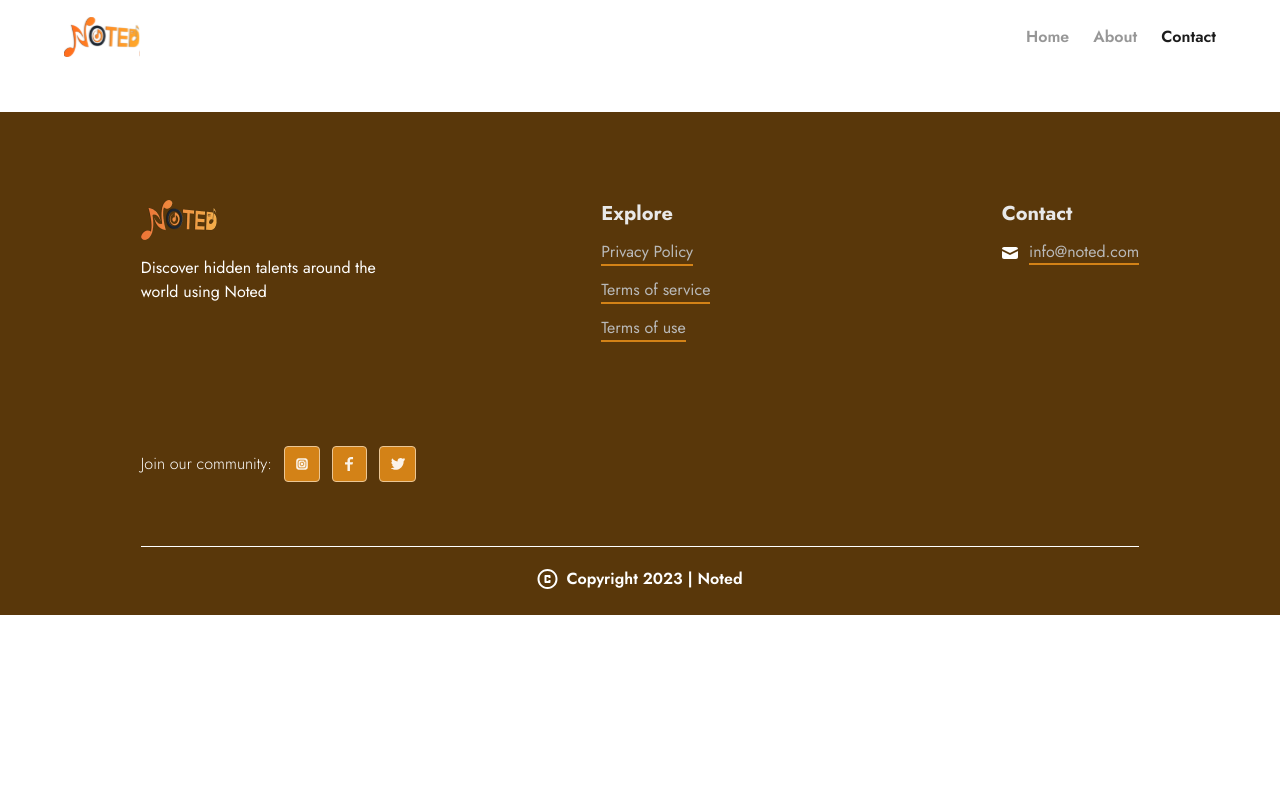
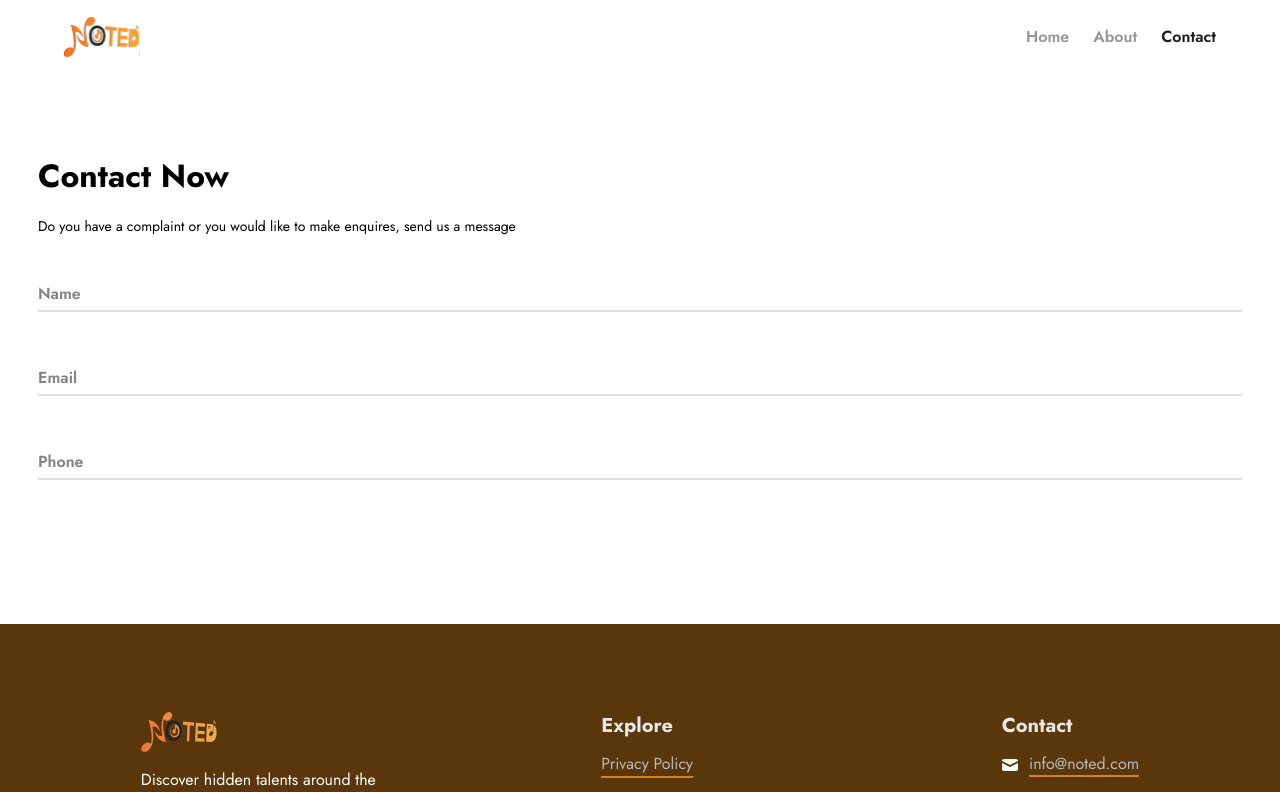
Before and after one commit to DigeetalHub/Noted-web, a Next.js app: page /contact in a window 1280 px wide. Shown: the top 792 px of the page. Built offline with nearby package versions, Linux system fonts and the light colour scheme.

Commit message:
[ADD] Added input fields for contact form

```diff
--- /dev/null
+++ b/components/Form.js
@@ -0,0 +1,104 @@
+import React, { useState } from "react";
+import Heading from "./Heading";
+import Subheading from "./Subheading";
+
+const Form = () => {
+	const [formData, setFormData] = useState({
+		name: "",
+		email: "",
+		phone: "",
+		message: "",
+    });
+    const [emptyValues, setIsEmptyValues] = useState({
+        name: false,
+        email: false,
+        phone: false,
+    })
+
+	const inputs = [
+		{
+			label: "Name",
+			name: "name",
+			type: "text",
+			placeholder: "Name",
+			required: true,
+			errorMsg: `We'd really love to know your name so we can properly address you 😃`,
+		},
+		{
+			label: "Email",
+			name: "email",
+			type: "email",
+			placeholder: "Email",
+			required: true,
+			errorMsg: `Your email is required so we can get back to you 😉`,
+		},
+		{
+			label: "Phone",
+			name: "phone",
+			type: "tel",
+			placeholder: "Phone",
+			required: true,
+			errorMsg: `Your phone number is also required so we can get back to you 🙂`,
+		},
+	];
+
+	const handleChange = (e) => {
+		const name = e.target.name;
+		const value = e.target.value;
+		setFormData({ ...formData, [name]: value });
+	};
+
+	const handleSubmit = (e) => {
+        e.preventDefault();
+        if(formData.name === "" || formData.email === "" || formData.phone === "") {
+            setIsEmptyValues({
+                name: formData.name === "" ? true : false,
+                email: formData.email === "" ? true : false,
+                phone: formData.phone === "" ? true : false,
+            })
+        } else {
+            console.log(formData);
+        }
+	};
+
+	return (
+		<div className="bg-white py-[3.5rem] px-6 flex flex-col gap-[2.5rem]">
+			<div className="flex flex-col gap-4">
+				<Heading classes={"text-black font-bold text-[2rem]"} firstContent={"Contact Now"} />
+				<Subheading
+					classes={"text-sm"}
+					content={"Do you have a complaint or you would like to make enquires, send us a message"}
+				/>
+			</div>
+			<form className="" onSubmit={handleSubmit}>
+				<div className="flex flex-col gap-[3rem]">
+					{inputs.map(({ label, name, type, required, placeholder, errorMsg }, index) => {
+						return (
+							<div key={index} className="flex flex-col relative">
+								<input
+									type={type}
+									name={name}
+									id={name}
+									placeholder={placeholder}
+									required={required}
+									className="border-b-2 border-b-inputBorder rounded-none py-[5px] focus:outline-none focus:border-b-2 focus:border-b-brandPrimary400 peer placeholder-transparent"
+									onChange={handleChange}
+								/>{" "}
+								<label
+									htmlFor="name"
+									className="text-sm font-semibold text-gray-500 transition-all duration-[400ms] peer-placeholder-shown:text-base  peer-placeholder-shown:top-[0.35rem] peer-placeholder-shown:text-label peer-focus:-top-[1.2rem] peer-focus:-left-0 peer-focus:text-label peer-focus:text-sm absolute left-0 -top-[1.2rem]"
+								>
+									{label}
+                                </label>
+
+								{emptyValues[name] && <span className="peer-invalid:visible invisible text-red-500 text-sm mt-[3px]">{errorMsg}</span>}
+							</div>
+						);
+					})}
+				</div>
+			</form>
+		</div>
+	);
+};
+
+export default Form;
--- a/pages/contact.js
+++ b/pages/contact.js
@@ -1,11 +1,12 @@
 import React from "react";
 import Head from "next/head";
-import Accordion from "../components/Accordion";
 import Link from "next/link";
+import Form from "../components/Form";
 
 const Contact = () => {
-  return <main>
-    <Head>
+	return (
+		<div>
+			<Head>
 				<title>Noted | For Photographers, Content Creators, Musicians, Videographers and Creatives</title>
 				<meta name="viewport" content="width=device-width, initial-scale=1" />
 				<meta
@@ -16,7 +17,15 @@ const Contact = () => {
 					name="keywords"
 					content="artists, photography, Photographers, Content Creators, Musicians, Videographers, Creatives"
 				/>
-			</Head>Contact</main>;
+			</Head>
+
+      <main className="mt-[6rem]">
+        <section className="px-[0.875rem]">
+          <Form />
+        </section>
+      </main>
+		</div>
+	);
 };
 
 export default Contact;
--- a/tailwind.config.js
+++ b/tailwind.config.js
@@ -31,6 +31,8 @@ module.exports = {
 				neutrals500: "#1C1C1C",
 				header: "rgba(255, 255, 255, 0.01)",
 				overlay: "rgba(15, 15, 15, 0.88);",
+				label: "#828282",
+				inputBorder: "#E0E0E0",
 			},
 			backgroundImage: {
 				download:
```
